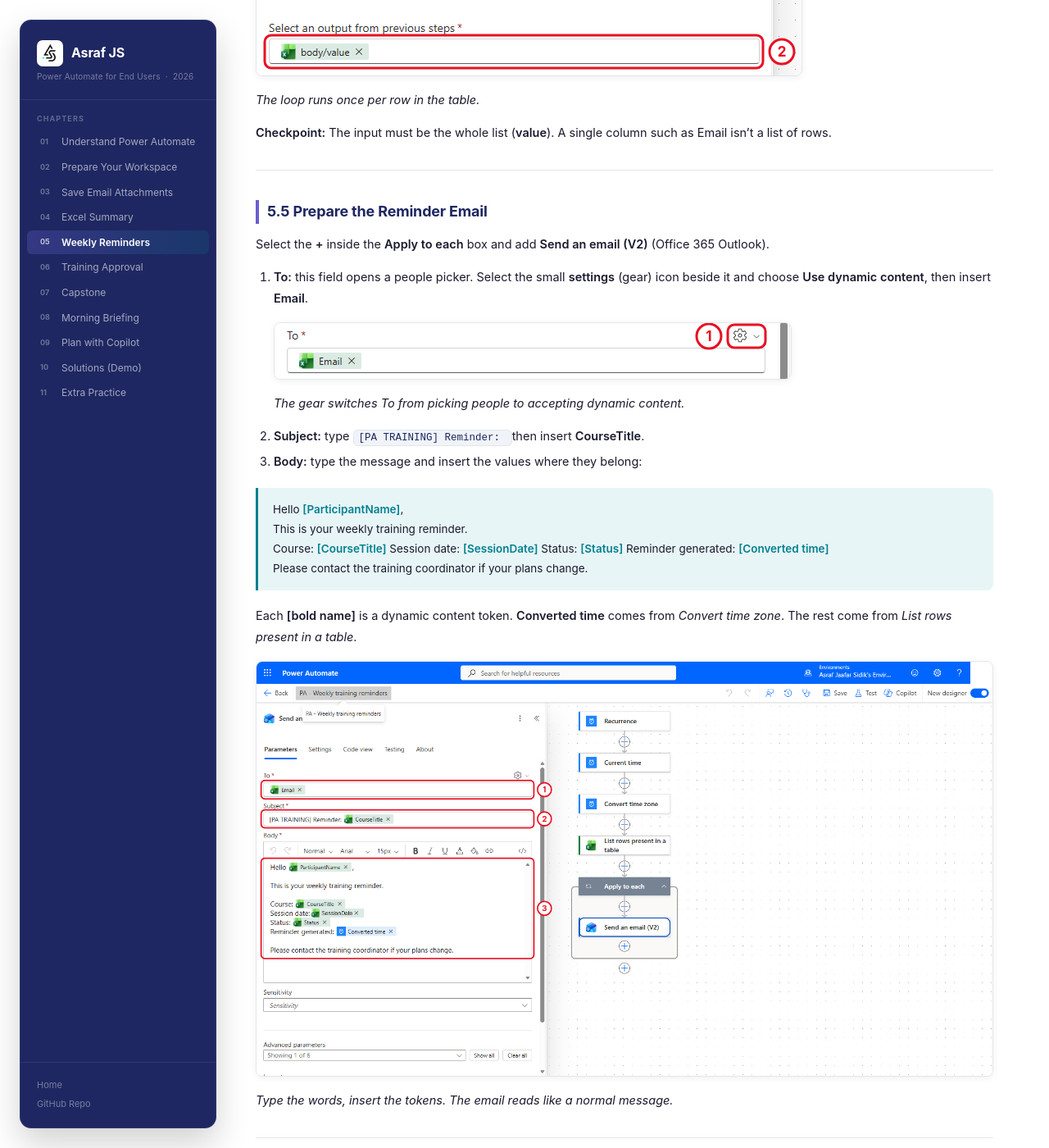
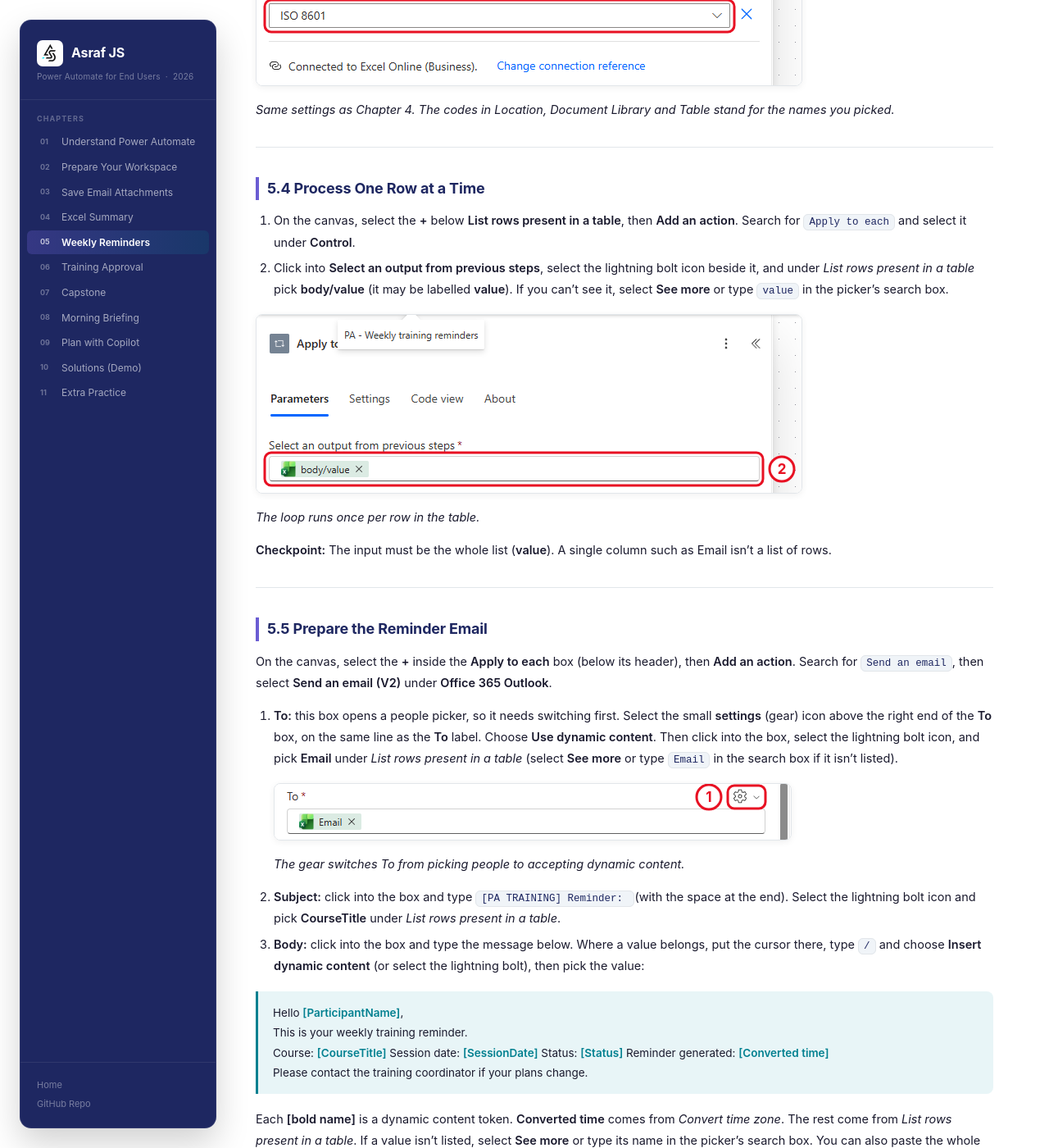
Before and after one commit to Asraf-JS/Microsoft-Power-Automate, a Jekyll site: the page built from 05-weekly-reminders/README.md, in a window 1280 px wide and 1400 px high, scrolled down 5266 px. Shown: the whole window at 82% size. Built offline with Jekyll 4.4.1, drawn with Linux system fonts in a browser that asks for light colours; our own code applies the rules of GitHub Pages for plain Markdown files; some of the changed text lies outside the part shown.

Commit message:
Spell out each step in Chapters 5 and 6
Every action is added with + > Add an action > search, tokens are picked
with the lightning bolt, and captions explain values the screenshots show
(IDs after saving, the Basic approval type, empty extra condition rows).

Co-Authored-By: Claude Opus 5.5 <noreply@anthropic.com>
Claude-Session: https://claude.ai/code/session_0148JuJBH345Ssc55f3b2yvv

```diff
--- a/05-weekly-reminders/README.md
+++ b/05-weekly-reminders/README.md
@@ -47,13 +47,14 @@ You need `Power Automate Training/TrainingRegister.xlsx` with the `tblTraining`
 
    *The dialog creates the Recurrence trigger for you.*
 
-5. Select **Recurrence** and check these values. Open **Advanced parameters** > **Show all** to see the time zone fields.
+5. The designer opens. On the canvas, select the **Recurrence** card to open its settings on the left, and check these values. If you can't see the time zone fields, open **Advanced parameters** and select **Show all**.
 
 | Setting | Value |
 |---------|-------|
 | Interval | 1 |
 | Frequency | Week |
 | Time zone | (UTC+08:00) Kuala Lumpur, Singapore |
+| Start time | Filled in by the dialog. Leave it. |
 | On these days | Monday |
 | At these hours | 9 |
 | At these minutes | 0 |
@@ -66,12 +67,14 @@ You need `Power Automate Training/TrainingRegister.xlsx` with the `tblTraining`
 
 ## 5.2 Produce a Readable Local Timestamp
 
-1. Below Recurrence, add **Current time** (under **Date Time**). It needs no settings.
-2. Add **Convert time zone** (under **Date Time**) and set:
+1. On the canvas, select the **+** below **Recurrence**, then **Add an action**. In the search box, type `Current time`. Under the **Date Time** heading, select **Current time**. It needs no settings.
+2. Select the **+** below **Current time**, then **Add an action**. Search for `Convert time zone` and select it under **Date Time**.
+3. Click into **Base time**, select the lightning bolt icon beside it, and pick **Current time** under *Current time*.
+4. Set the other boxes from their dropdowns:
 
 | Setting | Value |
 |---------|-------|
-| Base time | **Current time** from dynamic content |
+| Base time | **Current time** (the token from step 3) |
 | Source time zone | (UTC) Coordinated Universal Time |
 | Destination time zone | (UTC+08:00) Kuala Lumpur, Singapore |
 | Format string (may be labelled **Time unit**) | Full date/time pattern (short time) |
@@ -86,20 +89,30 @@ You need `Power Automate Training/TrainingRegister.xlsx` with the `tblTraining`
 
 ## 5.3 Read the Excel Rows
 
-Add **List rows present in a table** (Excel Online (Business)) and set it exactly as in Chapter 4: OneDrive for Business, OneDrive, `/Power Automate Training/TrainingRegister.xlsx`, `tblTraining`, and **DateTime Format** set to **ISO 8601**.
+The settings are the same as Chapter 4, section 4.3.
 
-> **Tip:** In the file browser, clicking a folder's name selects it but doesn't open it. Select the **>** arrow on the right of `Power Automate Training` to go inside, then pick the workbook.
+1. On the canvas, select the **+** below **Convert time zone**, then **Add an action**. Search for `List rows present in a table` and select it under **Excel Online (Business)**.
+2. Open the **Location** dropdown and select **OneDrive for Business**.
+3. Open the **Document Library** dropdown and select **OneDrive**.
+4. In **File**, select the folder icon at the right end of the box. Select the **>** beside `Power Automate Training`, then select `TrainingRegister.xlsx`.
+
+   > **Tip:** Clicking a folder's name selects it but doesn't open it. Use the **>** arrow on the right to go inside.
+
+5. Open the **Table** dropdown and select `tblTraining`.
+6. Under **Advanced parameters**, open the dropdown (it reads **Showing 0 of 6**) and tick **DateTime Format**. In the new **DateTime Format** box, choose **ISO 8601**.
+
+After you pick them, **Location** shows `me`, **Document Library** shows a long code, and **Table** shows an ID in braces like `{46727A35-…}`. That's normal.
 
 ![List rows present in a table pointing to TrainingRegister.xlsx and tblTraining with DateTime Format ISO 8601](./images/05-04-list-rows.png)
 
-*Same settings as Chapter 4.*
+*Same settings as Chapter 4. The codes in Location, Document Library and Table stand for the names you picked.*
 
 ---
 
 ## 5.4 Process One Row at a Time
 
-1. Add **Apply to each** (under **Control**).
-2. In **Select an output from previous steps**, insert **body/value** (or **value**) from *List rows present in a table*.
+1. On the canvas, select the **+** below **List rows present in a table**, then **Add an action**. Search for `Apply to each` and select it under **Control**.
+2. Click into **Select an output from previous steps**, select the lightning bolt icon beside it, and under *List rows present in a table* pick **body/value** (it may be labelled **value**). If you can't see it, select **See more** or type `value` in the picker's search box.
 
 ![Apply to each with the Excel value list as its input](./images/05-05-apply-to-each.png)
 
@@ -111,15 +124,16 @@ Add **List rows present in a table** (Excel Online (Business)) and set it exactl
 
 ## 5.5 Prepare the Reminder Email
 
-Select the **+** inside the **Apply to each** box and add **Send an email (V2)** (Office 365 Outlook).
+On the canvas, select the **+** inside the **Apply to each** box (below its header), then **Add an action**. Search for `Send an email`, then select **Send an email (V2)** under **Office 365 Outlook**.
 
-1. **To:** this field opens a people picker. Select the small **settings** (gear) icon beside it and choose **Use dynamic content**, then insert **Email**.
+1. **To:** this box opens a people picker, so it needs switching first. Select the small **settings** (gear) icon above the right end of the **To** box, on the same line as the **To** label. Choose **Use dynamic content**. Then click into the box, select the lightning bolt icon, and pick **Email** under *List rows present in a table* (select **See more** or type `Email` in the search box if it isn't listed).
 
    ![The settings gear above the right end of the To field](./images/05-06-gear.png)
 
    *The gear switches To from picking people to accepting dynamic content.*
-2. **Subject:** type `[PA TRAINING] Reminder: ` then insert **CourseTitle**.
-3. **Body:** type the message and insert the values where they belong:
+
+2. **Subject:** click into the box and type `[PA TRAINING] Reminder: ` (with the space at the end). Select the lightning bolt icon and pick **CourseTitle** under *List rows present in a table*.
+3. **Body:** click into the box and type the message below. Where a value belongs, put the cursor there, type `/` and choose **Insert dynamic content** (or select the lightning bolt), then pick the value:
 
 > Hello **[ParticipantName]**,
 >
@@ -132,9 +146,9 @@ Select the **+** inside the **Apply to each** box and add **Send an email (V2)**
 >
 > Please contact the training coordinator if your plans change.
 
-Each **[bold name]** is a dynamic content token. **Converted time** comes from *Convert time zone*. The rest come from *List rows present in a table*.
+Each **[bold name]** is a dynamic content token. **Converted time** comes from *Convert time zone*. The rest come from *List rows present in a table*. If a value isn't listed, select **See more** or type its name in the picker's search box. You can also paste the whole body from the copy-paste page and replace each `[Name]` with its token.
 
-![Send an email (V2) inside Apply to each with the Email token in To, a subject with CourseTitle, and the body text with tokens](./images/05-06-email.png)
+![Send an email (V2) with the Email token in To, a subject with CourseTitle, and the body text with tokens](./images/05-06-email.png)
 
 *Type the words, insert the tokens. The email reads like a normal message.*
 
@@ -144,11 +158,11 @@ Each **[bold name]** is a dynamic content token. **Converted time** comes from *
 
 Run the flow now and the session date reads `2026-09-21T00:00:00.000Z`. That's correct, but nobody wants to read it. There's no dynamic content value for "the date, written nicely", so this is a job for an expression.
 
-1. In the body, select the **x** on the **SessionDate** token to remove it, leaving the cursor where it was.
-2. Type `/` and choose **Insert expression**.
-3. Type `formatDateTime(`
-4. Switch to the **Dynamic content** tab and select **SessionDate**.
-5. Type `, 'dd MMM yyyy')` and select **Add**.
+1. In the **Body** of **Send an email (V2)**, select the **x** on the **SessionDate** token to remove it. Make sure the cursor stays right after `Session date: ` on that line (click there if it moved).
+2. Type `/` and choose **Insert expression** (or select the **fx** button that appears at the right edge of the Body box).
+3. In the expression box, type `formatDateTime(`
+4. At the top of the same panel, switch from the **Function** tab to the **Dynamic content** tab and select **SessionDate** (type `Session` in its search box if it isn't listed). It drops into the expression.
+5. Type `, 'dd MMM yyyy')` and select **Add** (it reads **Update** if you're editing an expression that's already there).
 
    ![Expression editor showing formatDateTime with the SessionDate value and 'dd MMM yyyy'](./images/05-07-format-date.png)
 
@@ -158,7 +172,7 @@ Run the flow now and the session date reads `2026-09-21T00:00:00.000Z`. That's c
 
    > **Tip:** Compare this with Chapter 4. `length()` counted a list, `formatDateTime()` reshapes a date. Both follow the same shape: a function name, then what you give it in brackets.
 
-6. Select **Save**, open **Flow checker**, and fix any error.
+6. On the toolbar at the top, select **Save**, then **Flow checker**, and fix any error it reports.
 
 ![The complete saved flow with five top-level steps and the email inside Apply to each](./images/05-08-full-flow.png)
 
```
Also changed, not shown: 05-weekly-reminders/copy-paste.md (+1 -1 lines), 06-training-approval/README.md (+24 -23 lines), 06-training-approval/copy-paste.md (+2 -2 lines).
